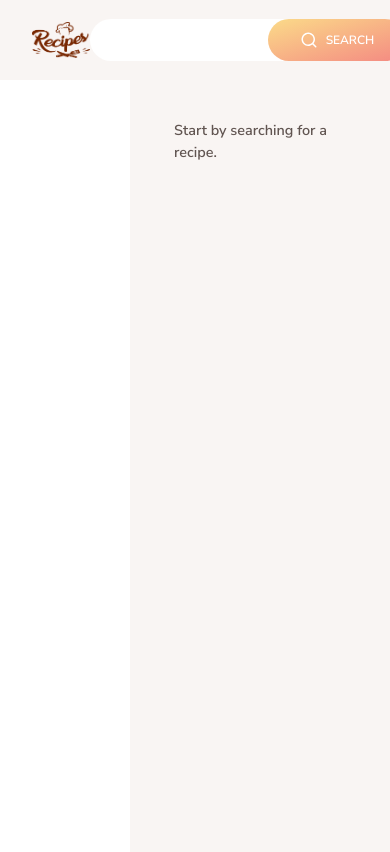
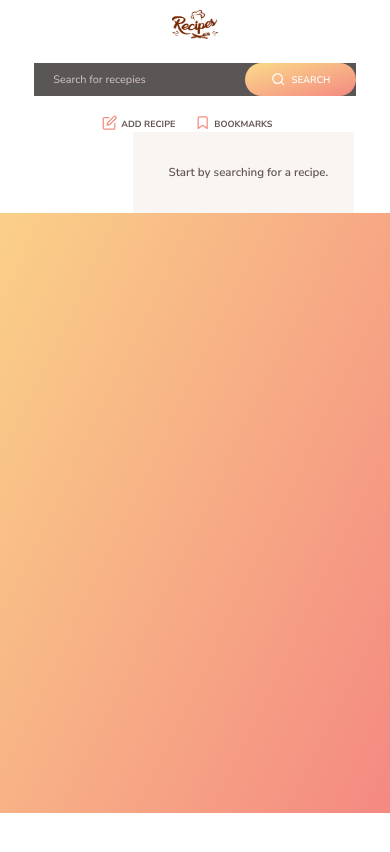
Before and after one commit to KonradLewandowski/recipies-app-project, a website built with Parcel: page index.html in a window 390 px wide. Built offline with nearby package versions, Linux system fonts and the light colour scheme.

Commit message:
responsive added

```diff
--- a/index.html
+++ b/index.html
@@ -19,7 +19,9 @@
   <body>
     <div class="container">
       <header class="header">
+        <div>
           <img src="src/img/logo.png" alt="Logo" class="header__logo" />
+        </div>
         <form class="search">
           <input
             type="text"
@@ -83,7 +85,7 @@
           </ul>
         </nav>
       </header>
-
+      <div class="container_main">
         <div class="search-results">
           <ul class="results">
             <!--
@@ -234,6 +236,7 @@
     -->
         </div>
       </div>
+    </div>
 
     <div class="overlay hidden"></div>
     <div class="add-recipe-window hidden">
--- a/src/js/controller.js
+++ b/src/js/controller.js
@@ -13,9 +13,9 @@ import 'core-js/stable'; //polyfil everything
 import 'regenerator-runtime/runtime'; //polyfil async await
 
 //parcel module reload
-if (module.hot) {
-  module.hot.accept();
-}
+// if (module.hot) {
+//   module.hot.accept();
+// }
 
 const controlRecipes = async () => {
   try {
--- a/src/sass/_base.scss
+++ b/src/sass/_base.scss
@@ -21,18 +21,12 @@ $bp-smallest: 31.25em; // 500px
   padding: 0;
 }
 
-*,
-*::before,
-*::after {
-  box-sizing: inherit;
-}
-
 html {
   box-sizing: border-box;
   font-size: 62.5%;
 
   @media only screen and (max-width: $bp-medium) {
-    font-size: 50%;
+    font-size: 40%;
   }
 }
 
@@ -48,24 +42,21 @@ body {
 }
 
 .container {
-  max-width: 120rem;
-  min-height: 117rem;
-  margin: 4vw auto;
+  padding: 10px 10px 0 10px;
+
   background-color: #fff;
-  border-radius: 9px;
   overflow: hidden;
-  box-shadow: 0 2rem 6rem 0.5rem rgba($color-grey-dark-1, 0.2);
-
-  display: grid;
-  grid-template-rows: 10rem minmax(100rem, auto);
-  grid-template-columns: 1fr 2fr;
-  grid-template-areas:
-    'head head'
-    'list recipe';
 
   @media only screen and (max-width: $bp-large) {
     max-width: 100%;
-    margin: 0;
-    border-radius: 0;
+  }
+
+  &_main {
+    display: flex;
+    justify-content: space-around;
+
+    @media only screen and (max-width: $bp-smallest) {
+      flex-wrap: wrap;
+    }
   }
 }
--- a/src/sass/_header.scss
+++ b/src/sass/_header.scss
@@ -1,28 +1,31 @@
 .header {
   grid-area: head;
-  background-color: $color-grey-light-1;
   display: flex;
   align-items: center;
-  justify-content: space-between;
+  justify-content: space-around;
+  flex-direction: row;
+  flex-wrap: wrap;
+
+  @media only screen and (max-width: $bp-smallest) {
+    gap: 20px;
+  }
 
   &__logo {
-    margin-left: 4rem;
+    // margin-left: 4rem;
     height: 4.6rem;
-    display: block;
   }
 }
 
 .search {
-  background-color: #fff;
-  border-radius: 10rem;
+  background-color: rgb(90, 86, 86);
   display: flex;
   align-items: center;
+  justify-content: space-between;
   padding-left: 3rem;
   transition: all 0.3s;
 
   &:focus-within {
     transform: translateY(-2px);
-    box-shadow: 0 0.7rem 3rem rgba($color-grey-dark-1, 0.08);
   }
 
   &__field {
@@ -41,13 +44,13 @@
       color: $color-grey-light-3;
     }
 
-    @media only screen and (max-width: $bp-medium) {
-      width: auto;
+    // @media only screen and (max-width: $bp-medium) {
+    //   width: auto;
 
-      &::placeholder {
-        color: white;
-      }
-    }
+    //   &::placeholder {
+    //     color: white;
+    //   }
+    // }
   }
 
   &__btn {
@@ -57,7 +60,8 @@
 }
 
 .nav {
-  align-self: stretch;
+  // align-self: stretch;
+  // justify-self: flex-end;
   margin-right: 2.5rem;
 
   &__list {
--- a/src/sass/_recipe.scss
+++ b/src/sass/_recipe.scss
@@ -40,7 +40,8 @@
     transform: translate(-50%, 20%) skewY(-6deg);
     color: #fff;
     font-weight: 700;
-    font-size: 3.25rem;
+    // font-size: 3.25rem;
+    font-size: clam(10px, 20px, 30px);
     text-transform: uppercase;
     width: 50%;
     line-height: 1.95;
@@ -57,16 +58,17 @@
       );
     }
 
-    @media only screen and (max-width: $bp-medium) {
-      width: 70%;
-    }
+    // @media only screen and (max-width: $bp-medium) {
+    //   width: 70%;
+    // }
   }
 
   ///////////
   // DETAILS
   &__details {
     display: flex;
-    align-items: center;
+    flex-direction: row;
+    flex-wrap: wrap;
     padding: 7.5rem 8rem 3.5rem 8rem;
   }
 
--- a/src/sass/_searchResults.scss
+++ b/src/sass/_searchResults.scss
@@ -1,7 +1,6 @@
 .search-results {
   padding: 3rem 0;
   display: flex;
-  flex-direction: column;
 }
 
 .results {
```
Also changed, not shown: dist/index.html, src/sass/_base.css, src/sass/_base.min.css, 4 other files. Lines whose indentation alone changed are shown as unchanged.
